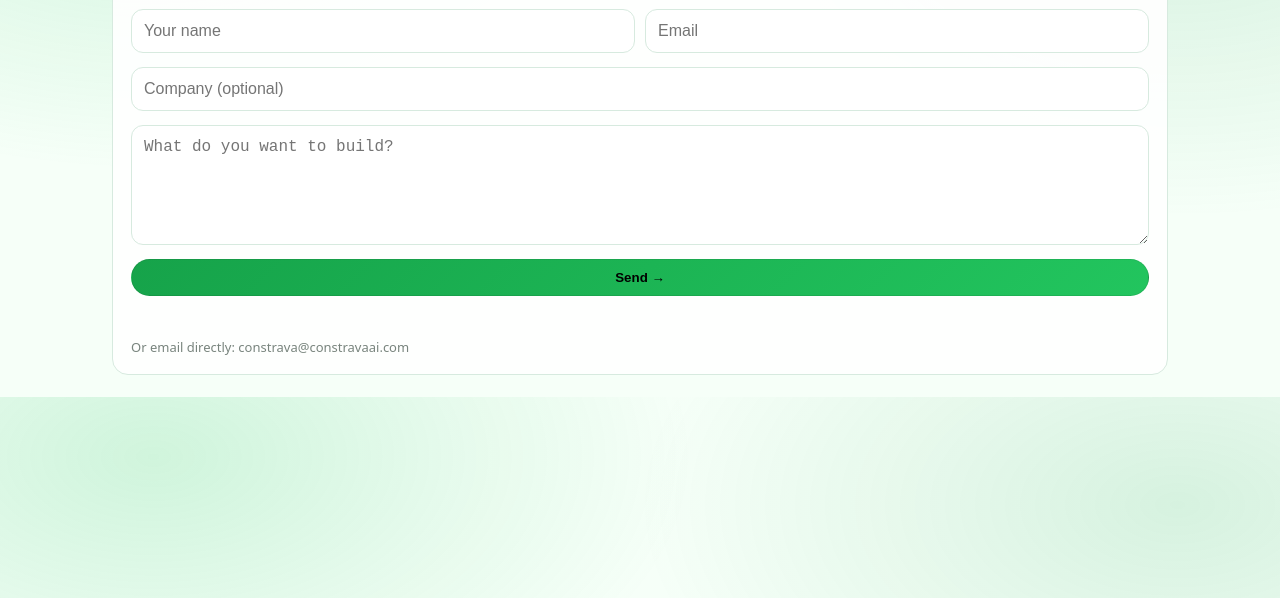
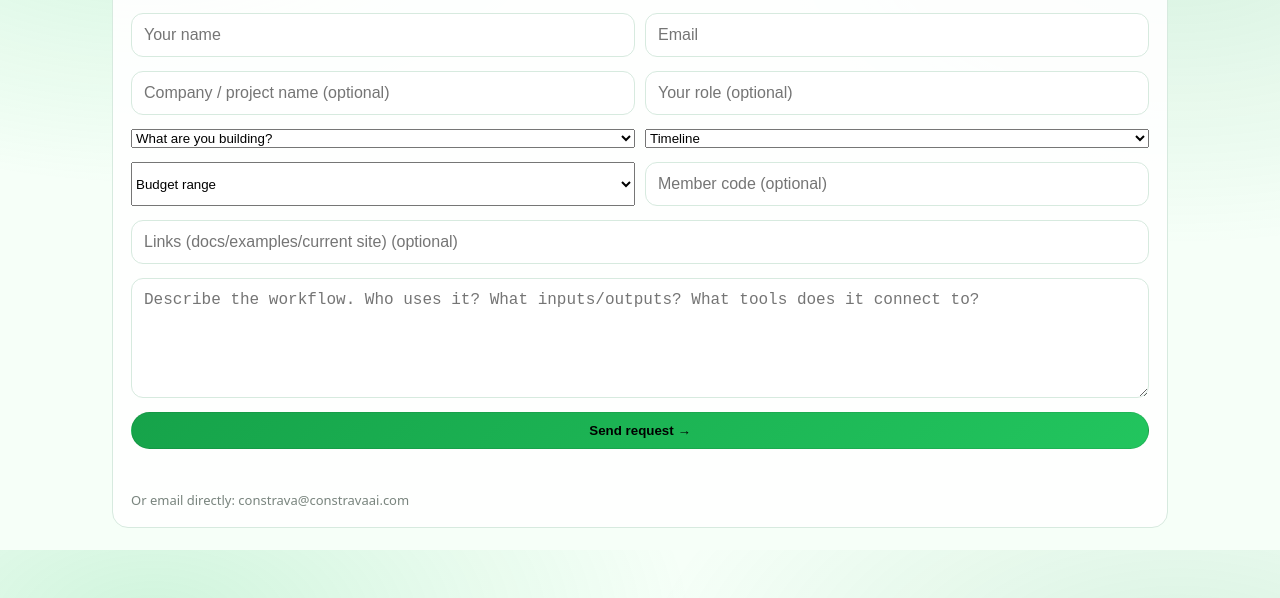
Before and after one commit to ConstravaAI/constrava-backend, a website: page contact.html in a window 1280 px wide. Shown: the part 202-800 px from the top of the page. Drawn offline with Linux system fonts and the light colour scheme.

Commit message:
Update contact.html

```diff
--- a/contact.html
+++ b/contact.html
@@ -24,14 +24,63 @@
       <h1>Contact</h1>
       <p>Requests go to <b>constrava@constravaai.com</b>.</p>
 
-      <form id="leadForm" class="grid">
-        <div class="row2">
-          <input name="name" placeholder="Your name" required />
-          <input name="email" type="email" placeholder="Email" required />
-        </div>
-        <input name="company" placeholder="Company (optional)" />
-        <textarea name="message" placeholder="What do you want to build?" required></textarea>
-        <button class="btn primary" type="submit">Send →</button>
+<form id="leadForm" class="grid" style="margin-top:16px">
+
+  <div class="row2">
+    <input name="name" placeholder="Your name" required />
+    <input name="email" type="email" placeholder="Email" required />
+  </div>
+
+  <div class="row2">
+    <input name="company" placeholder="Company / project name (optional)" />
+    <input name="role" placeholder="Your role (optional)" />
+  </div>
+
+  <div class="row2">
+    <select name="type" required>
+      <option value="" disabled selected>What are you building?</option>
+      <option>Dashboard / Admin panel</option>
+      <option>Customer portal</option>
+      <option>Automation / Integration</option>
+      <option>Internal tool</option>
+      <option>Other</option>
+    </select>
+
+    <select name="timeline" required>
+      <option value="" disabled selected>Timeline</option>
+      <option>ASAP (1–2 weeks)</option>
+      <option>2–4 weeks</option>
+      <option>1–2 months</option>
+      <option>Flexible</option>
+    </select>
+  </div>
+
+  <div class="row2">
+    <select name="budget" required>
+      <option value="" disabled selected>Budget range</option>
+      <option>$500–$2,000</option>
+      <option>$2,000–$5,000</option>
+      <option>$5,000–$10,000</option>
+      <option>$10,000+</option>
+    </select>
+
+    <input name="memberCode" placeholder="Member code (optional)" />
+  </div>
+
+  <input name="links" placeholder="Links (docs/examples/current site) (optional)" />
+
+  <textarea
+    name="message"
+    placeholder="Describe the workflow. Who uses it? What inputs/outputs? What tools does it connect to?"
+    required
+  ></textarea>
+
+  <!-- Honeypot (spam trap) -->
+  <input name="website" autocomplete="off" tabindex="-1" style="display:none" />
+
+  <button class="btn primary" type="submit">Send request →</button>
+  <div id="formNote" class="note"></div>
+</form>
 
         <!-- This ALWAYS exists, so messages will show -->
         <div id="formNote" class="note"></div>
```
